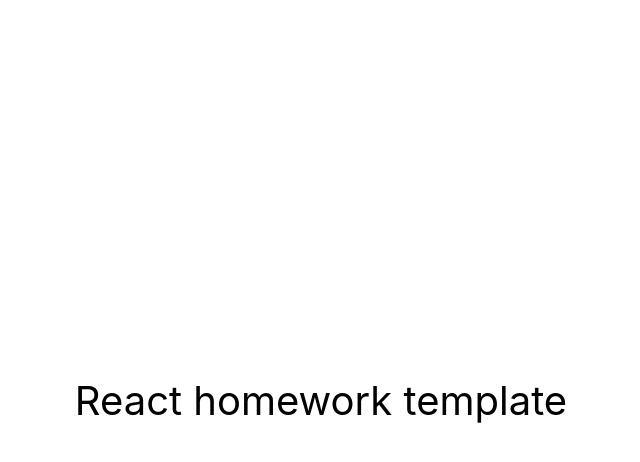
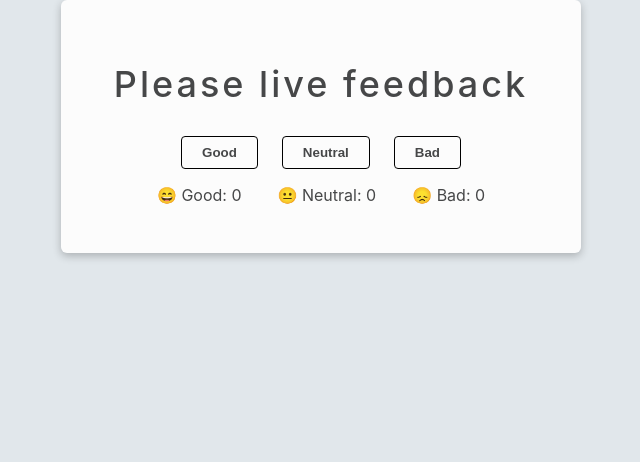
Before and after one commit to Fatiuk/goit-react-hw-02-feedback, a React (Create React App) app: page / in a window 1280 px wide. Shown: the top 462 px of the page, without its empty margins (319-959 px from the left). Built offline with nearby package versions, Linux system fonts and the light colour scheme.

Commit message:
Complete Step 1

```diff
--- a/package.json
+++ b/package.json
@@ -2,7 +2,7 @@
   "name": "react-homework-template",
   "version": "0.1.0",
   "private": true,
-  "homepage": "https://goitacademy.github.io/react-homework-template/",
+  "homepage": "https://Fatiuk/goit-react-hw-02-feedback/",
   "dependencies": {
     "@testing-library/jest-dom": "^5.16.3",
     "@testing-library/react": "^12.1.4",
@@ -10,6 +10,7 @@
     "react": "^18.1.0",
     "react-dom": "^18.1.0",
     "react-scripts": "5.0.1",
+    "styled-components": "^6.0.7",
     "web-vitals": "^2.1.3"
   },
   "scripts": {
--- a/src/components/App.jsx
+++ b/src/components/App.jsx
@@ -1,16 +1,14 @@
-export const App = () => {
+// ============ Section ============
+import Section from './Section/Section';
+// ============ Feedback ============
+import Feedback from './Feedback/Feedback';
+
+const App = () => {
   return (
-    <div
-      style={{
-        height: '100vh',
-        display: 'flex',
-        justifyContent: 'center',
-        alignItems: 'center',
-        fontSize: 40,
-        color: '#010101'
-      }}
-    >
-      React homework template
-    </div>
+    <Section title="Please live feedback">
+      <Feedback></Feedback>
+    </Section>
   );
 };
+
+export default App;
--- /dev/null
+++ b/src/components/Feedback/Feedback.jsx
@@ -0,0 +1,24 @@
+import React, { Component } from 'react';
+// ============ Options ============
+import Options from './Options/Options';
+// ============ Statistics ============
+import Statistics from './Statistics/Statistics';
+
+export default class Feedback extends Component {
+  state = {
+    good: 0,
+    neutral: 0,
+    bad: 0,
+  };
+
+  render() {
+    const { good, neutral, bad } = this.state;
+    const options = Object.keys(this.state);
+    return (
+      <>
+        <Options options={options}></Options>
+        <Statistics good={good} neutral={neutral} bad={bad}></Statistics>
+      </>
+    );
+  }
+}
--- /dev/null
+++ b/src/components/Feedback/Options/Options.jsx
@@ -0,0 +1,16 @@
+import React from 'react';
+import { OptionsWrap, FeedbackBtn } from './Options.styled';
+
+const Options = ({ options }) => {
+  return (
+    <OptionsWrap>
+      {options.map(option => (
+        <FeedbackBtn type="button" key={option} name={option}>
+          {option}
+        </FeedbackBtn>
+      ))}
+    </OptionsWrap>
+  );
+};
+
+export default Options;
--- /dev/null
+++ b/src/components/Feedback/Options/Options.styled.jsx
@@ -0,0 +1,24 @@
+import styled from 'styled-components';
+
+export const OptionsWrap = styled.div`
+  display: flex;
+  justify-content: center;
+  gap: 24px;
+`;
+
+export const FeedbackBtn = styled.button`
+  cursor: pointer;
+  padding: 8px 20px;
+  text-transform: capitalize;
+  font-weight: 600;
+  color: #464748;
+  background-color: #fcfcfc;
+  border: 0.1px solid black;
+  border-radius: 4px;
+  transition: all 300ms;
+  &:hover {
+    color: #222222;
+    background-color: #e7e7e7;
+    box-shadow: rgba(0, 0, 0, 0.24) 0px 3px 8px;
+  }
+`;
--- /dev/null
+++ b/src/components/Feedback/Statistics/Statistics.jsx
@@ -0,0 +1,14 @@
+import React from 'react';
+import { StatisticsList } from './Statistics.styled';
+
+const Statistics = ({ good, neutral, bad }) => {
+  return (
+    <StatisticsList>
+      <li>😄 Good: {good}</li>
+      <li>😐 Neutral: {neutral}</li>
+      <li>😞 Bad: {bad}</li>
+    </StatisticsList>
+  );
+};
+
+export default Statistics;
--- /dev/null
+++ b/src/components/Feedback/Statistics/Statistics.styled.jsx
@@ -0,0 +1,9 @@
+import styled from 'styled-components';
+
+export const StatisticsList = styled.ul`
+  display: flex;
+  justify-content: center;
+  gap: 36px;
+  padding: 0;
+  list-style: none;
+`;
--- /dev/null
+++ b/src/components/Section/Section.jsx
@@ -0,0 +1,15 @@
+import React from 'react';
+import { SectionWrap, FeedbackWrap, FeedbackTitle } from './Section.styled';
+
+const Section = ({ title, children }) => {
+  return (
+    <SectionWrap>
+      <FeedbackWrap>
+        <FeedbackTitle>{title}</FeedbackTitle>
+        {children}
+      </FeedbackWrap>
+    </SectionWrap>
+  );
+};
+
+export default Section;
--- /dev/null
+++ b/src/components/Section/Section.styled.jsx
@@ -0,0 +1,22 @@
+import styled from 'styled-components';
+
+export const SectionWrap = styled.section`
+  margin: 0 auto;
+`;
+
+export const FeedbackWrap = styled.div`
+  width: 520px;
+  margin: 0 auto;
+  padding: 32px 0;
+  color: #464748;
+  background-color: #fcfcfc;
+  border-radius: 6px;
+  box-shadow: rgba(0, 0, 0, 0.24) 0px 3px 8px;
+`;
+
+export const FeedbackTitle = styled.h2`
+  font-size: 36px;
+  font-weight: 500;
+  letter-spacing: 3px;
+  text-align: center;
+`;
--- a/src/index.css
+++ b/src/index.css
@@ -7,6 +7,7 @@ body {
     sans-serif;
   -webkit-font-smoothing: antialiased;
   -moz-osx-font-smoothing: grayscale;
+  background-color: #e1e7eb;
 }
 
 code {
--- a/src/index.js
+++ b/src/index.js
@@ -1,6 +1,6 @@
 import React from 'react';
 import ReactDOM from 'react-dom/client';
-import { App } from 'components/App';
+import App  from 'components/App';
 import './index.css';
 
 ReactDOM.createRoot(document.getElementById('root')).render(
```
Also changed, not shown: src/components/Feedback/Notification/Notification.jsx (added, +16 -0 lines), 1 other file (tests, documents, lock files or other folders).
